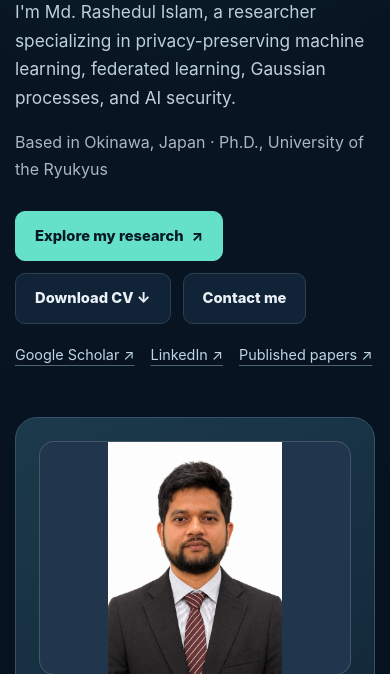
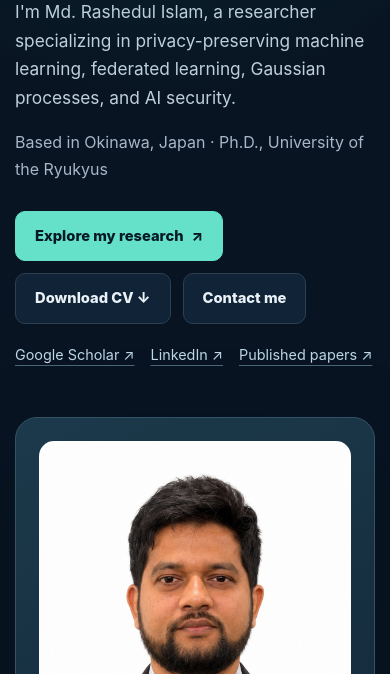
Before and after one commit to raselrana182/mdrashedul-protfolio, a plain HTML site: page index.html in a window 390 px wide. Shown: the part 426-1100 px from the top of the page. Drawn offline with Linux system fonts and the light colour scheme.

Commit message:
Update index.html
Picture size updated

```diff
--- a/index.html
+++ b/index.html
@@ -25,9 +25,29 @@
 @media(max-width:620px){.project{padding:23px}.hero{padding-top:60px}.hero h1{font-size:clamp(2.5rem,11vw,4rem)}.hero-card{padding:23px}.top-links{gap:16px}}
 
 /* Professional conference photograph, replacing the monogram */
-.hero-card .profile-photo{display:block;width:100%;height:auto;aspect-ratio:4/3;object-fit:contain;border-radius:15px;margin-bottom:26px;border:1px solid rgba(255,255,255,.16);background:#21364c}
+/* .hero-card .profile-photo{display:block;width:100%;height:auto;aspect-ratio:4/3;object-fit:contain;border-radius:15px;margin-bottom:26px;border:1px solid rgba(255,255,255,.16);background:#21364c} */
+.hero-card .profile-photo {
+    display: block;
+    width: 100%;
+    height: 300px;
+    object-fit: contain;
+    object-position: center;
+    border-radius: 15px;
+    margin-bottom: 26px;
+}
 .hero-card:after{display:none}
-@media(max-width:620px){.hero-card .profile-photo{height:auto;aspect-ratio:4/3;object-fit:contain}}
+
+@media (max-width: 620px) {
+    .hero-card .profile-photo {
+        width: 100%;
+        height: auto;
+        object-fit: contain;
+        object-position: center;
+        border-radius: 15px;
+    }
+}
+
+/* @media(max-width:620px){.hero-card .profile-photo{height:auto;aspect-ratio:4/3;object-fit:contain}} */
 
 /* Academic background university branding */
 .education-card{position:relative;padding-top:27px}
```
